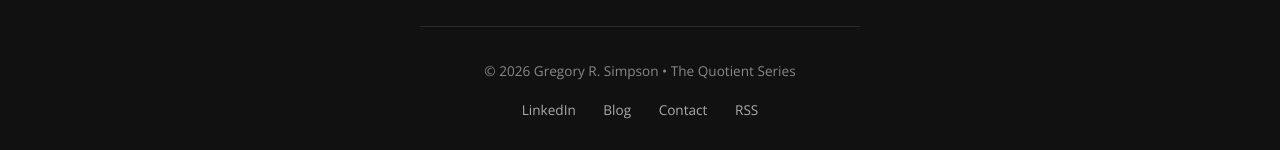
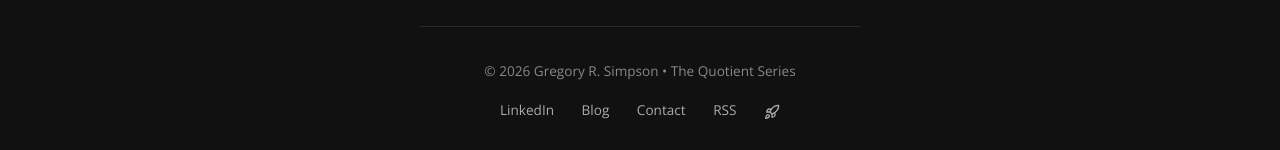
Before and after one commit to simpsong00/simpsong00.github.io, a Jekyll site: the page built from index.html, in a window 1280 px wide and 1400 px high, scrolled down 1110 px. Shown: the part 1247-1397 px from the top of the window. Built offline with Jekyll 4.4.1, drawn with Linux system fonts in a browser that asks for light colours.

Commit message:
Add rocket icon to footer linking to Rocket Soccer game
Co-Authored-By: Claude Fable 5 <noreply@anthropic.com>

```diff
--- a/_includes/footer.html
+++ b/_includes/footer.html
@@ -18,6 +18,14 @@
       <a href="{{ '/blog/' | relative_url }}">Blog</a>
       <a href="{{ '/author' | relative_url }}">Contact</a>
       <a href="{{ '/feed.xml' | relative_url }}">RSS</a>
+      <a href="{{ '/rocket.html' | relative_url }}" class="footer-rocket" title="Play Rocket Soccer" aria-label="Play Rocket Soccer">
+        <svg viewBox="0 0 24 24" width="16" height="16" fill="none" stroke="currentColor" stroke-width="2" stroke-linecap="round" stroke-linejoin="round" aria-hidden="true">
+          <path d="M4.5 16.5c-1.5 1.26-2 5-2 5s3.74-.5 5-2c.71-.84.7-2.13-.09-2.91a2.18 2.18 0 0 0-2.91-.09z"/>
+          <path d="M12 15l-3-3a22 22 0 0 1 2-3.95A12.88 12.88 0 0 1 22 2c0 2.72-.78 7.5-6 11a22.35 22.35 0 0 1-4 2z"/>
+          <path d="M9 12H4s.55-3.03 2-4c1.62-1.08 5 0 5 0"/>
+          <path d="M12 15v5s3.03-.55 4-2c1.08-1.62 0-5 0-5"/>
+        </svg>
+      </a>
     </div>
   </div>
 </footer>
--- a/assets/css/main.css
+++ b/assets/css/main.css
@@ -812,6 +812,9 @@ img { max-width: 100%; height: auto; display: block; }
 .site-footer a:hover { color: #f57c00; }
 .site-footer .footer-links { margin-top: 0.5rem; }
 .site-footer .footer-links a { margin: 0 0.75rem; }
+.site-footer .footer-links a.footer-rocket { display: inline-flex; vertical-align: middle; }
+.site-footer .footer-links a.footer-rocket svg { transition: transform 0.2s ease; }
+.site-footer .footer-links a.footer-rocket:hover svg { transform: translateY(-2px) rotate(8deg); }
 
 .footer-signup {
   max-width: 440px;
```
